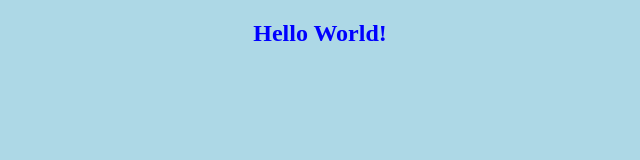
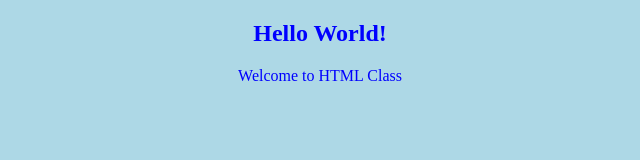
Before and after one commit to Gaya3-2023/helloworld, a plain HTML site: page index.html in a window 1280 px wide. Shown: the whole page, without its empty margins (320-960 px from the left). Drawn offline with Linux system fonts and the light colour scheme.

Commit message:
Update index.html
added new paragraph line

```diff
--- a/index.html
+++ b/index.html
@@ -7,6 +7,7 @@
 
 <body>
    <h2> Hello World!</h2>
+    <p>Welcome to HTML Class</p>
 </body>
 
 </html>
```
